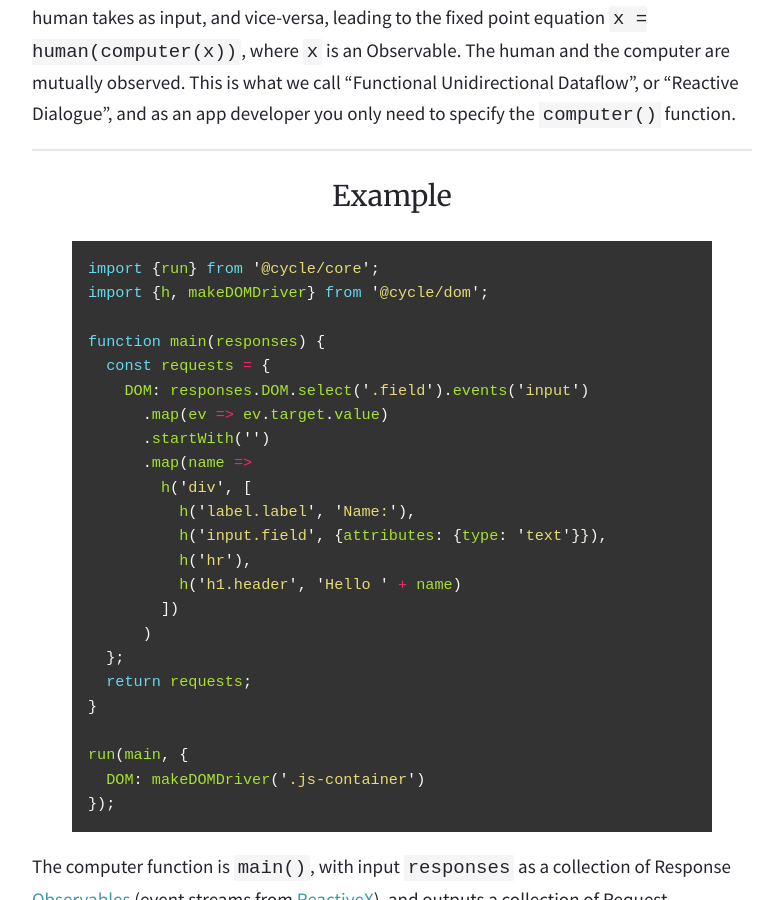
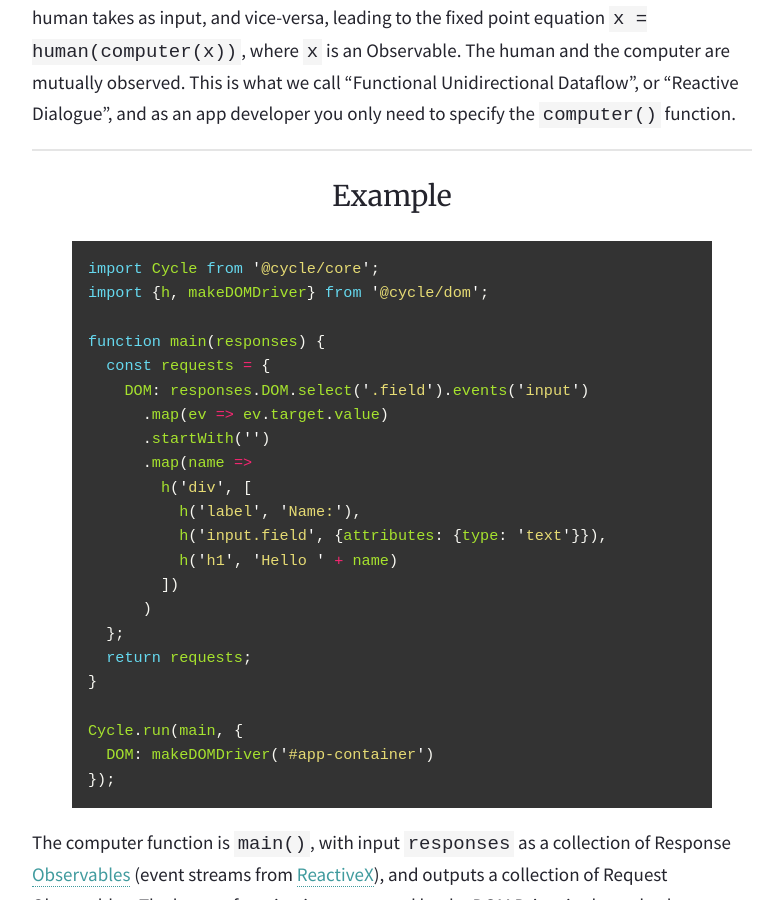
Before and after one commit to cyclejs/old-website, a Jekyll site: the page built from index.html, in a window 1280 px wide and 900 px high, scrolled down 1013 px. Shown: the whole window, without its empty margins (248-1031 px from the left). Built offline with Jekyll 4.4.1, drawn with Linux system fonts in a browser that asks for light colours; nearby versions of some CDN libraries.

Commit message:
Tweak/refactor JS in the homepage example

```diff
--- a/_includes/homepage-content.md
+++ b/_includes/homepage-content.md
@@ -11,7 +11,7 @@ Cycle's core abstraction is Human-Computer Interaction modelled as an interplay
 ## Example
 
 {% highlight js %}
-import {run} from '@cycle/core';
+import Cycle from '@cycle/core';
 import {h, makeDOMDriver} from '@cycle/dom';
 
 function main(responses) {
@@ -21,18 +21,17 @@ function main(responses) {
       .startWith('')
       .map(name =>
         h('div', [
-          h('label.label', 'Name:'),
+          h('label', 'Name:'),
           h('input.field', {attributes: {type: 'text'}}),
-          h('hr'),
-          h('h1.header', 'Hello ' + name)
+          h('h1', 'Hello ' + name)
         ])
       )
   };
   return requests;
 }
 
-run(main, {
-  DOM: makeDOMDriver('.js-container')
+Cycle.run(main, {
+  DOM: makeDOMDriver('#app-container')
 });
 {% endhighlight %}
 
```
